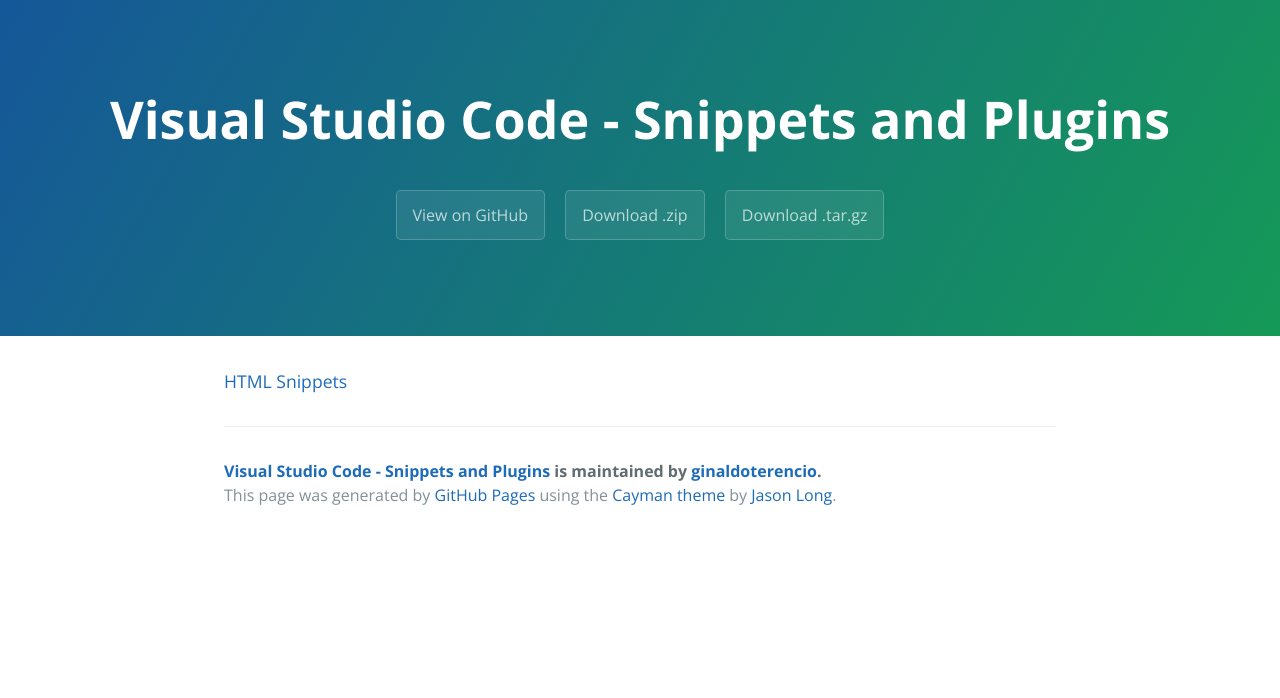
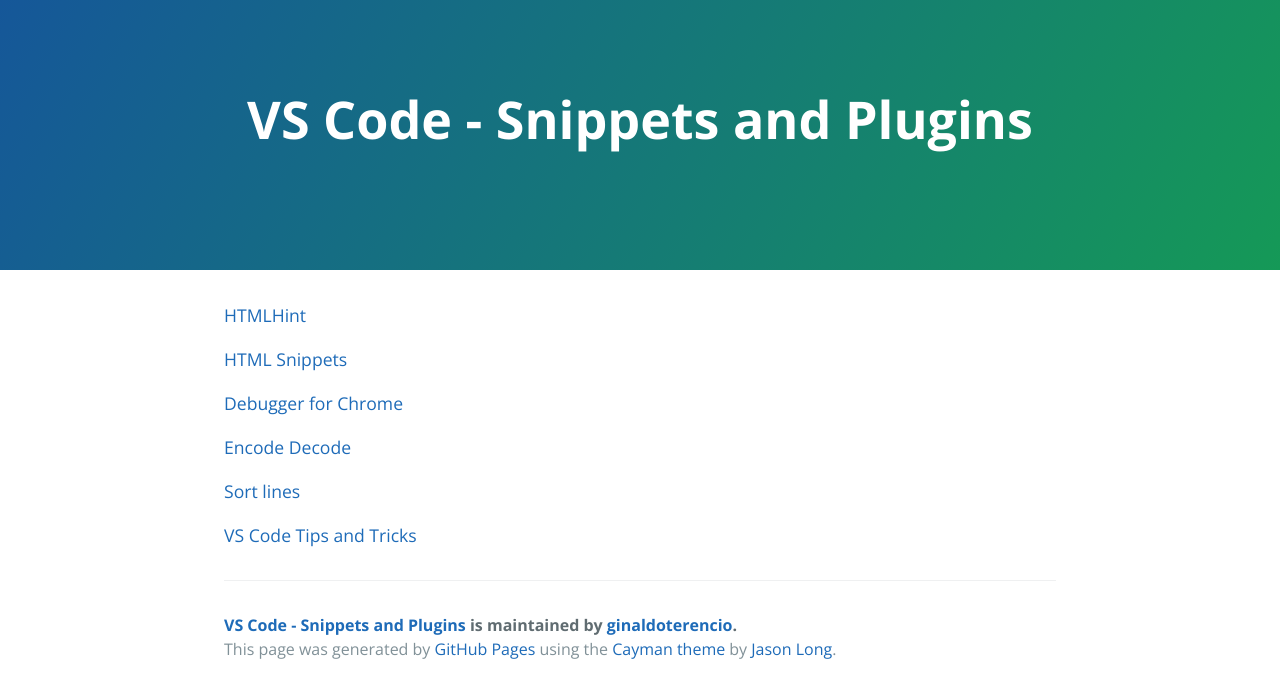
Before and after one commit to ginaldoterencio/vscode-snippets-and-plugins, a plain HTML site: page index.html in a window 1280 px wide. Drawn offline with nearby package versions, Linux system fonts and the light colour scheme.

Commit message:
add: plugins e snippets

```diff
--- a/index.html
+++ b/index.html
@@ -2,7 +2,7 @@
 <html lang="en-us">
   <head>
     <meta charset="UTF-8">
-    <title>Visual Studio Code - Snippets and Plugins by ginaldoterencio</title>
+    <title>VS Code - Snippets and Plugins by ginaldoterencio</title>
     <meta name="viewport" content="width=device-width, initial-scale=1">
     <link rel="stylesheet" type="text/css" href="stylesheets/normalize.css" media="screen">
     <link href='https://fonts.googleapis.com/css?family=Open+Sans:400,700' rel='stylesheet' type='text/css'>
@@ -11,18 +11,22 @@
   </head>
   <body>
     <section class="page-header">
-      <h1 class="project-name">Visual Studio Code - Snippets and Plugins</h1>
+      <h1 class="project-name">VS Code - Snippets and Plugins</h1>
       <h2 class="project-tagline"></h2>
-      <a href="https://github.com/ginaldoterencio/vscode-snippets-and-plugins" class="btn">View on GitHub</a>
-      <a href="https://github.com/ginaldoterencio/vscode-snippets-and-plugins/zipball/master" class="btn">Download .zip</a>
-      <a href="https://github.com/ginaldoterencio/vscode-snippets-and-plugins/tarball/master" class="btn">Download .tar.gz</a>
     </section>
 
     <section class="main-content">
-      <p><a href="https://marketplace.visualstudio.com/items?itemName=abusaidm.html-snippets">HTML Snippets</a></p>
+      <p><a href="https://marketplace.visualstudio.com/items?itemName=mkaufman.HTMLHint" target="_blank">HTMLHint</a></p>
+      <p><a href="https://marketplace.visualstudio.com/items?itemName=abusaidm.html-snippets" target="_blank">HTML Snippets</a></p>
+      <p><a href="https://marketplace.visualstudio.com/items?itemName=msjsdiag.debugger-for-chrome" target="_blank">Debugger for Chrome</a></p>
+      <p><a href="https://marketplace.visualstudio.com/items?itemName=mitchdenny.ecdc" target="_blank">Encode Decode</a></p>
+      <p><a href="https://marketplace.visualstudio.com/items?itemName=Tyriar.sort-lines" target="_blank">Sort lines</a></p>
+      <p><a href="https://github.com/Microsoft/vscode-tips-and-tricks" target="_blank">VS Code Tips and Tricks</a></p>
+
+
 
       <footer class="site-footer">
-        <span class="site-footer-owner"><a href="https://github.com/ginaldoterencio/vscode-snippets-and-plugins">Visual Studio Code - Snippets and Plugins</a> is maintained by <a href="https://github.com/ginaldoterencio">ginaldoterencio</a>.</span>
+        <span class="site-footer-owner"><a href="https://github.com/ginaldoterencio/vscode-snippets-and-plugins">VS Code - Snippets and Plugins</a> is maintained by <a href="https://github.com/ginaldoterencio">ginaldoterencio</a>.</span>
 
         <span class="site-footer-credits">This page was generated by <a href="https://pages.github.com">GitHub Pages</a> using the <a href="https://github.com/jasonlong/cayman-theme">Cayman theme</a> by <a href="https://twitter.com/jasonlong">Jason Long</a>.</span>
       </footer>
```
